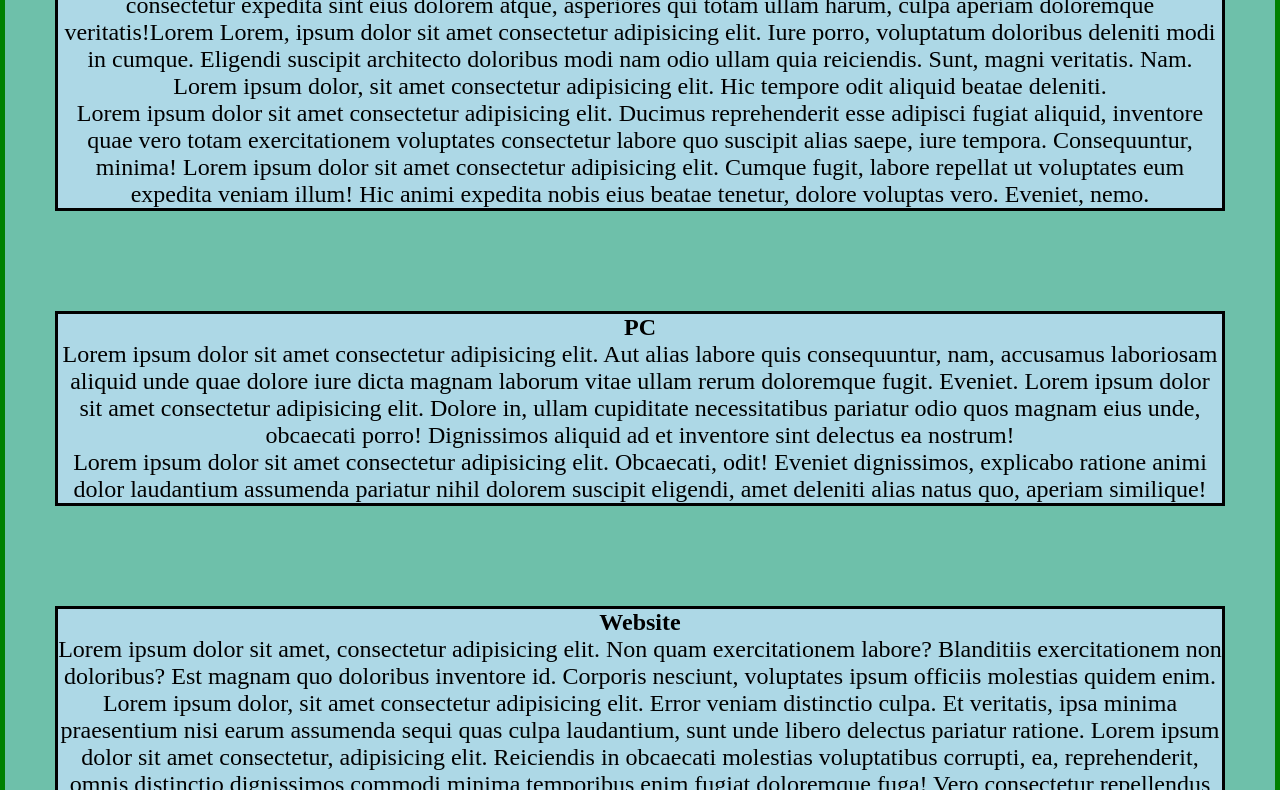
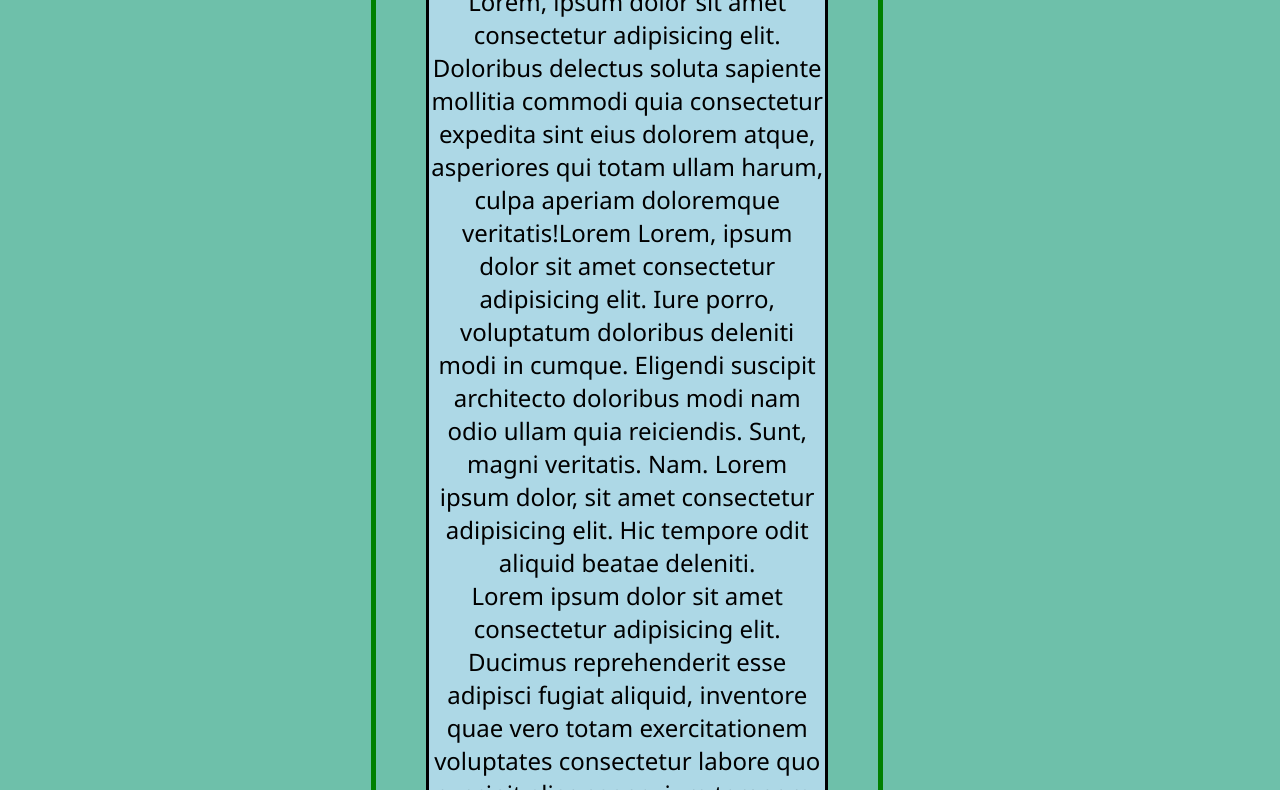
Before and after one commit to LaFaltaAlci/personal-website, a plain HTML site: page Portfolio-Page.html in a window 1280 px wide. Shown: the part 216-1006 px from the top of the page. Drawn offline with Linux system fonts and the light colour scheme.

Commit message:
Centered the container-section  to make it look nicer and made the some styling to P and H2

```diff
--- a/PortfolioPageMain.css
+++ b/PortfolioPageMain.css
@@ -9,11 +9,17 @@ h1 {
     display: flex;
     flex-direction: column;
     border: 5px solid green;
+    margin-left: 29%;
+    width: 40%;
+}
 
+.Container-Section h2 {
+    font-size: 2.5em;
 }
 
 .Container-Section p {
     font-size: 1.5em;
+    font-family: 'Segoe UI';
 }
 
 .thing-1 {
```
